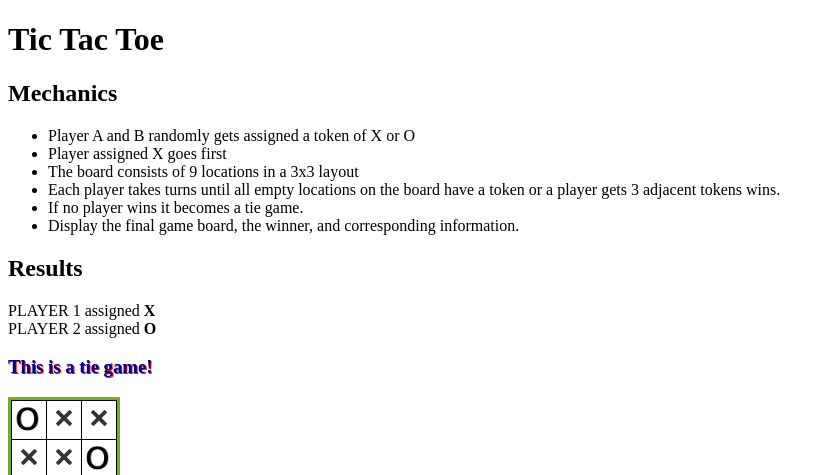
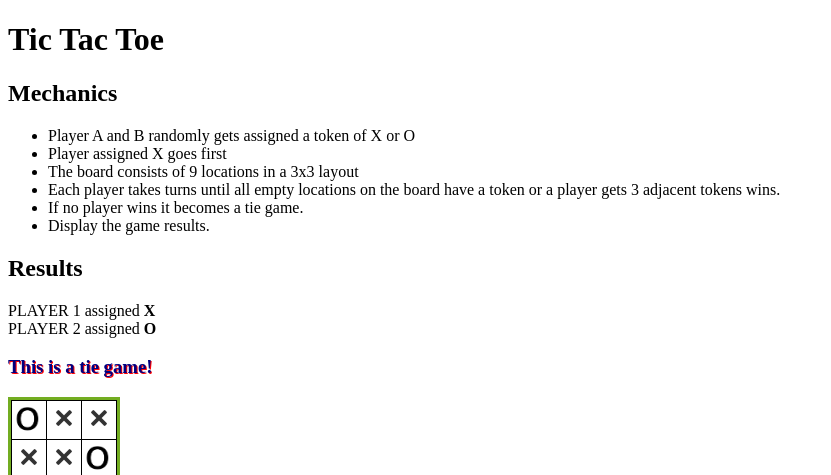
Before and after one commit to smsummers1/e2, a PHP site: page / in a window 1280 px wide. Shown: the top 475 px of the page, without its empty margins (0-831 px from the left). Run offline with PHP 8.4, Linux system fonts and the light colour scheme.

Commit message:
Final Edits

```diff
--- a/p2/index.php
+++ b/p2/index.php
@@ -23,7 +23,7 @@
         <li>The board consists of 9 locations in a 3x3 layout</li>
         <li>Each player takes turns until all empty locations on the board have a token or a player gets 3 adjacent tokens wins.</li>
         <li>If no player wins it becomes a tie game.</li>
-        <li>Display the final game board, the winner, and corresponding information.</li>
+        <li>Display the game results.</li>
     </ul>
     <!--<p>There are 9 locations on the board.  O gets 4 turns.  X gets 5 turns.  Player 1 and Player 2 randomly get assigned an O or X. Which ever player ends up being assigned X will get an extra last move because X always goes first and whoever goes first in tic tac toe ends up getting an extra turn. (This is something I never noticed before writting this program. Too funny!)</p>
     <p>The board is an array that has an index that starts at 0 and ends at 8 starting in the upper left hand corner and ending in the bottom right hand corner shown below.
```
